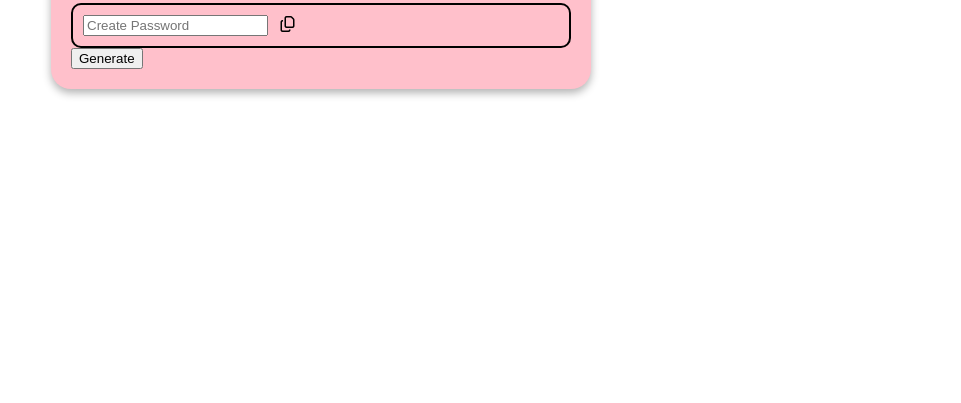
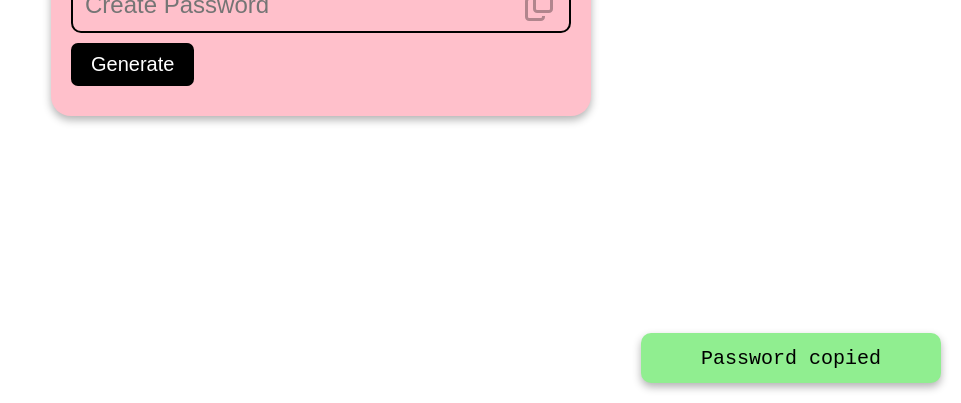
Before and after one commit to Rugsoft/random-password-generator, a plain HTML site: page index.html in a window 1280 px wide. Shown: the part 397-800 px from the top of the page, without its empty margins (319-1280 px from the left). Drawn offline with Linux system fonts and the light colour scheme.

Commit message:
Css terminado, empezando javscript

```diff
--- a/index.html
+++ b/index.html
@@ -10,13 +10,16 @@
     <div class="password-container">
         <h2>Random Password Generator</h2>
         <div class="input-container">
-            <input type="text" id="input" class="input" placeholder="Create Password" readonly>
-            <i class="fa-regular fa-copy"></i>
+            <input type="text"
+            id="input"
+            class="input"
+            placeholder="Create Password"
+            readonly>
+            <i class="fa-regular fa-copy fa-2x"></i>
         </div>
         <button class="btn">Generate</button>
     </div>
-    <div class="alert-container">
-
-    </div>
+    <div class="alert-container">Password copied</div>
+    <script src="index.js"></script>
 </body>
 </html>
--- /dev/null
+++ b/index.js
@@ -0,0 +1,6 @@
+const btnEl = document.querySelector(".btn")
+
+btnEl.addEventListener("click", ()=>{
+
+    createPassword()
+})
--- a/style.css
+++ b/style.css
@@ -6,6 +6,7 @@ body{
     align-items: center;
     margin: 0;
     font-family: 'Courier New', Courier, monospace;
+
 }
 
 .password-container{
@@ -24,5 +25,80 @@ body{
     border: solid 2px black;
     padding: 10px;
     border-radius: 10px;
+    display: flex;
+    justify-content: space-between;
+    align-items: center;
 
 }
+
+.input{
+
+    border: none;
+    background-color: transparent;
+    outline: none;
+    font-size: 24px;
+    letter-spacing: 2px;
+
+}
+
+.input::placeholder{
+
+    letter-spacing: 0px;
+
+}
+
+.fa-copy{
+
+    cursor: pointer;
+    opacity: 0.3;
+}
+
+.fa-copy:hover{
+
+    opacity: 0.8;
+
+}
+
+.btn{
+
+    background-color: black;
+    color: white;
+    border: none;
+    padding: 10px 20px;
+    border-radius: 7px;
+    margin: 10px 0;
+    font-size: 20px;
+    cursor: pointer;
+}
+
+.btn:hover{
+
+    background-color: blueviolet;
+}
+
+.btn:active{
+
+    transform: scale(0.90);
+}
+
+.alert-container{
+
+    position: fixed;
+    width: 300px;
+    height: 50px;
+    background-color: lightgreen;
+    right: 20px;
+    bottom: 20px;
+    border-radius: 10px;
+    box-shadow: 0 4px 8px rgba(0, 0, 0, 0.3);
+    display: flex;
+    justify-content: center;
+    align-items: center;
+    font-size: 20px;
+}
+
+.active.alert-container{
+
+    right: -300px;
+
+}
```
